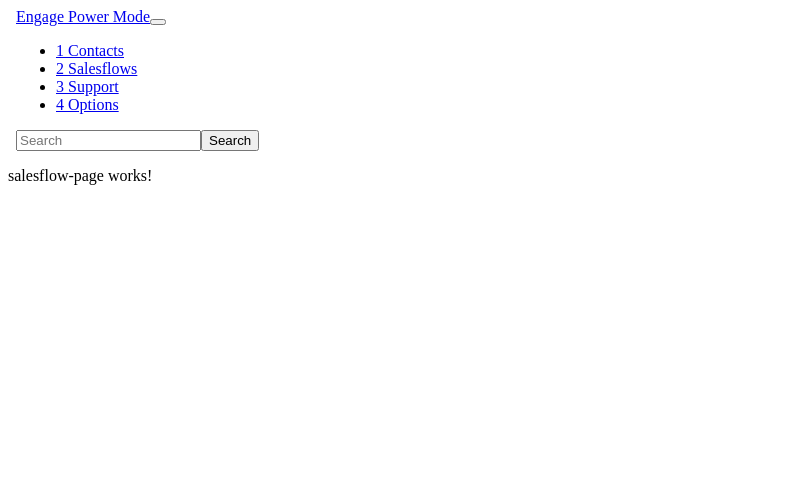
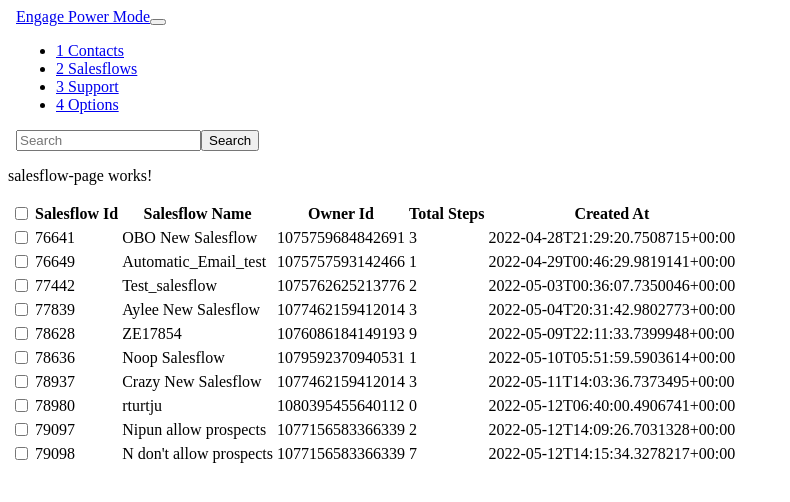
Before and after one commit to danattellwise/PowerMode, an Angular app in the folder PowerModeApp/: page /salesflows in a window 1280 px wide. Shown: the top 502 px of the page, without its empty margins (0-790 px from the left). Built offline with nearby package versions, Linux system fonts and the light colour scheme.

Commit message:
Display Salesflow table

```diff
--- a/PowerModeApp/src/app/app.component.ts
+++ b/PowerModeApp/src/app/app.component.ts
@@ -10,8 +10,7 @@
 })
 
 export class AppComponent {
-  constructor(private router: Router, private SalesflowService:SalesflowService) {
-    this.getSalesflowData();
+  constructor(private router: Router) {
   }
 
   title = 'PowerModeApp';
@@ -40,12 +39,6 @@
     }
   }
 
-  getSalesflowData() {
-    this.SalesflowService.getSalesflowData().subscribe((res:SalesFlow[]) => {
-      console.log(res)
-    })
-  }
-
   // @HostListener('document:keydown.2')
   // goToSalesflowPage() {}
 
--- a/PowerModeApp/src/app/app.module.ts
+++ b/PowerModeApp/src/app/app.module.ts
@@ -6,6 +6,7 @@
 import { ContactsPageComponent } from './contacts-page/contacts-page.component';
 import { SalesflowPageComponent } from './salesflow-page/salesflow-page.component';
 import {ContactService} from "./Service/contact.service";
+import {SalesflowService} from "./services/salesflow.service";
 
 @NgModule({
   declarations: [
@@ -17,7 +18,7 @@
     BrowserModule,
     AppRoutingModule
   ],
-  providers: [ContactService],
+  providers: [ContactService, SalesflowService],
   bootstrap: [AppComponent]
 })
 export class AppModule { }
--- a/PowerModeApp/src/app/salesflow-page/salesflow-page.component.html
+++ b/PowerModeApp/src/app/salesflow-page/salesflow-page.component.html
@@ -1 +1,23 @@
 <p>salesflow-page works!</p>
+<table class="table">
+  <thead>
+  <tr>
+    <th><input type="checkbox" [checked]="isCheckboxChecked()" (change)="checkAllCheckBox($event)"></th>
+    <th>Salesflow Id</th>
+    <th>Salesflow Name</th>
+    <th>Owner Id</th>
+    <th>Total Steps</th>
+    <th>Created At</th>
+  </tr>
+  </thead>
+  <tbody>
+  <tr *ngFor="let salesflow of salesflows; let i=index;">
+    <td><input type="checkbox" [checked]="salesflow.checked" (change)="toggleCheckbox(salesflow)"></td>
+    <td>{{salesflow.Id}}</td>
+    <td>{{salesflow.Title}}</td>
+    <td>{{salesflow.OwnerId}}</td>
+    <td>{{salesflow.StepCount}}</td>
+    <td>{{salesflow.CreatedAt}}</td>
+  </tr>
+  </tbody>
+</table>
--- a/PowerModeApp/src/app/salesflow-page/salesflow-page.component.ts
+++ b/PowerModeApp/src/app/salesflow-page/salesflow-page.component.ts
@@ -1,4 +1,6 @@
 import { Component, OnInit } from '@angular/core';
+import {SalesflowService} from "../services/salesflow.service";
+import {SalesFlow} from "../contracts/salesflow";
 
 @Component({
   selector: 'app-salesflow-page',
@@ -7,9 +9,29 @@
 })
 export class SalesflowPageComponent implements OnInit {
 
-  constructor() { }
+  salesflows: any;
+
+  constructor(private salesflowService: SalesflowService) { }
 
   ngOnInit(): void {
+    this.initializeSalesflows();
   }
 
+  initializeSalesflows() {
+    this.salesflowService.getSalesflowData().subscribe((res:SalesFlow[]) => {
+     this.salesflows = res;
+    })
+  }
+
+  isCheckboxChecked() {
+    return this.salesflows.every((x: any) => x.checked);
+  }
+
+  checkAllCheckBox(ev: any) {
+   this.salesflows.forEach((x: any) => x.checked = ev.target.checked);
+  }
+
+  toggleCheckbox(salesflow: any) {
+    salesflow.checked = !salesflow.checked;
+  }
 }
```
